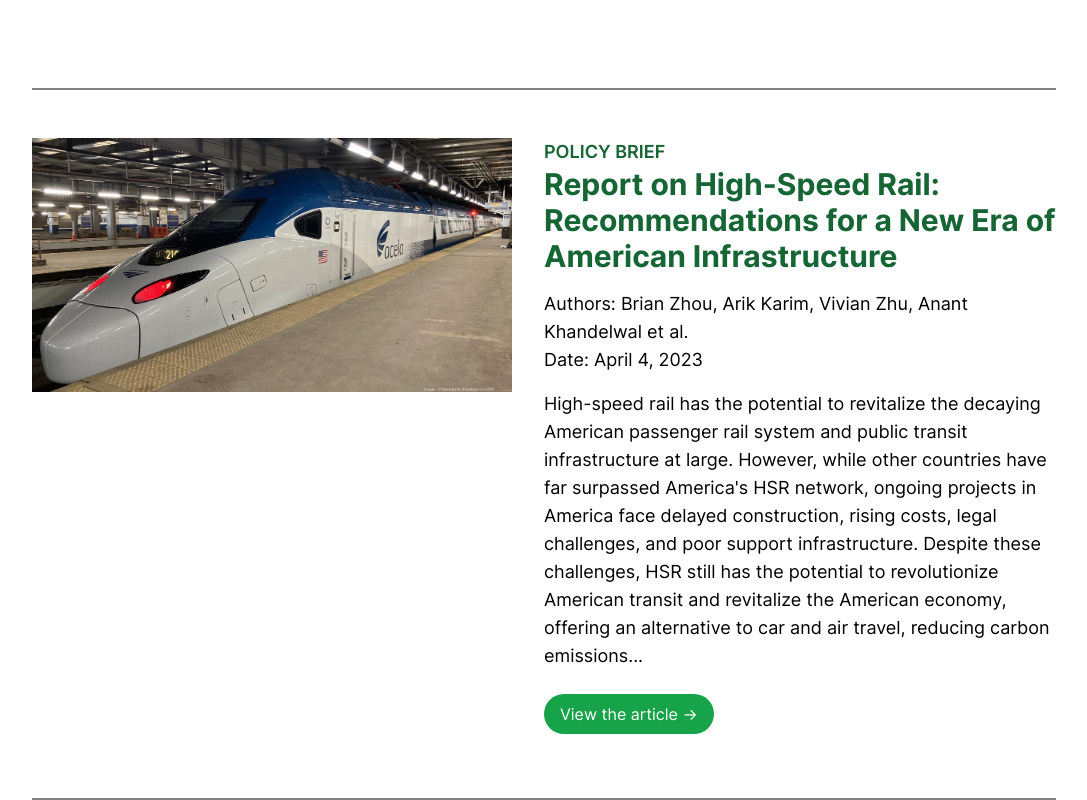
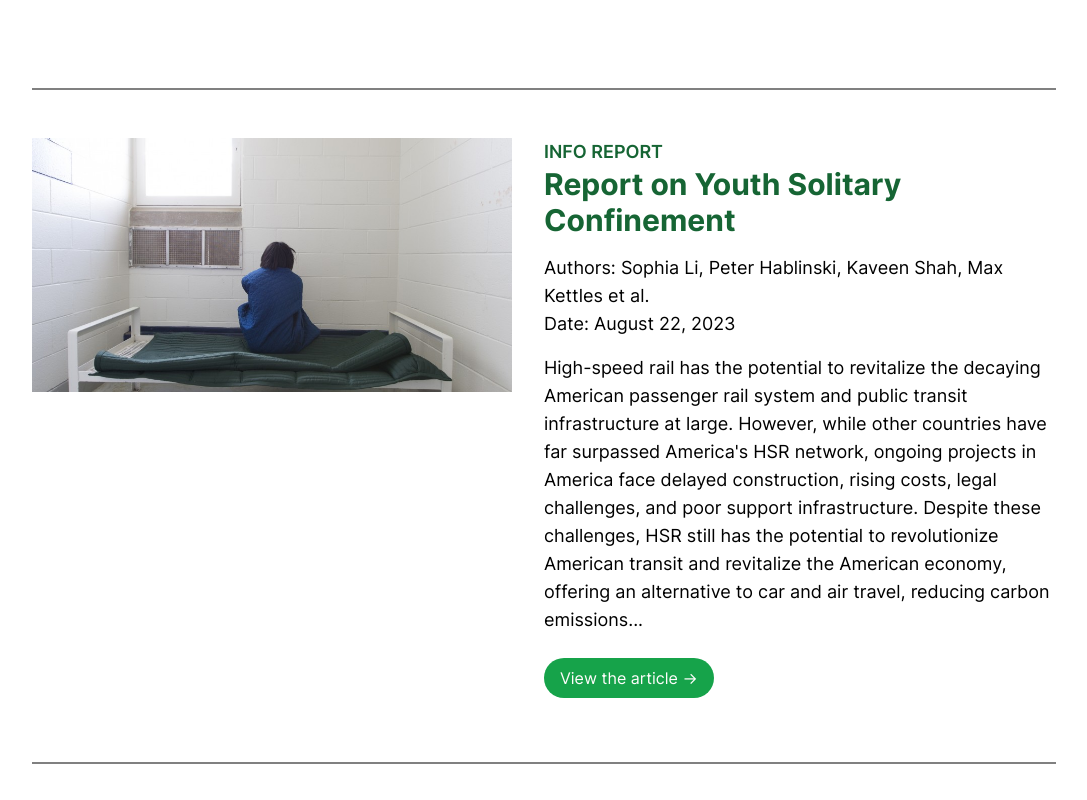
Before and after one commit to TheXDShrimp/spring-institute, a Next.js app in the folder app/: page /policy in a window 1280 px wide. Shown: the part 840-1640 px from the top of the page, without its empty margins (96-1183 px from the left). Built offline with nearby package versions, Linux system fonts and the light colour scheme.

Commit message:
solitary

```diff
--- a/app/src/pages/policy.tsx
+++ b/app/src/pages/policy.tsx
@@ -95,6 +95,19 @@ const Pages: NextPage<any> = () => {
         <section className="w-full min-h-screen" style={{ background: '#fff' }}>
             <div className="pl-4 sm:px-16 md:px-32 py-20">
                 <SinglePolicy
+                    type="INFO REPORT"
+                    title="Report on Youth Solitary Confinement"
+                    date="August 22, 2023"
+                    authors="Sophia Li, Peter Hablinski, Kaveen Shah, Max Kettles et al."
+                    image="/images/solitaryconfinement.jpg"
+                    description="High-speed rail has the potential to revitalize the decaying American passenger rail system and public transit infrastructure at large.
+                    However, while other countries have far surpassed America's HSR network, ongoing projects in America face delayed construction, rising costs,
+                    legal challenges, and poor support infrastructure. Despite these challenges, HSR still has the potential to revolutionize American transit
+                    and revitalize the American economy, offering an alternative to car and air travel, reducing carbon emissions..."
+                    link="/files/8-22-23-INFOREPORT-TX-Solitary-Confinement.pdf"
+                />
+
+                <SinglePolicy
                     type="POLICY BRIEF"
                     title="Report on High-Speed Rail: Recommendations for a New Era of American Infrastructure"
                     date="April 4, 2023"
```
Also changed, not shown: app/public/images/solitaryconfinement.jpg (added).
